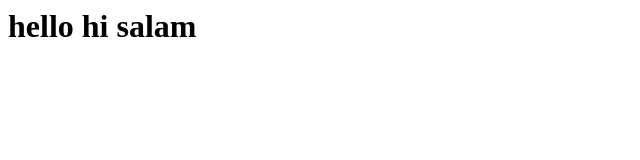
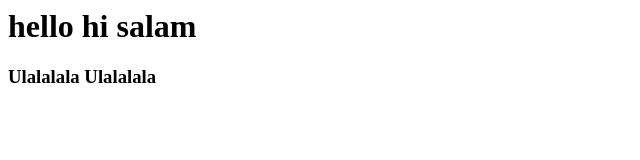
Before and after one commit to circlebond786/alokjontrona, a plain HTML site: page index.html in a window 1280 px wide. Shown: the whole page, without its empty margins (0-640 px from the left). Drawn offline with Linux system fonts and the light colour scheme.

Commit message:
learn gittu baby

```diff
--- a/index.html
+++ b/index.html
@@ -3,5 +3,6 @@
     <body>
 
         <h1> hello hi salam </h1>
+        <h3>  Ulalalala Ulalalala </h3>
     </body>
 </html>
```
